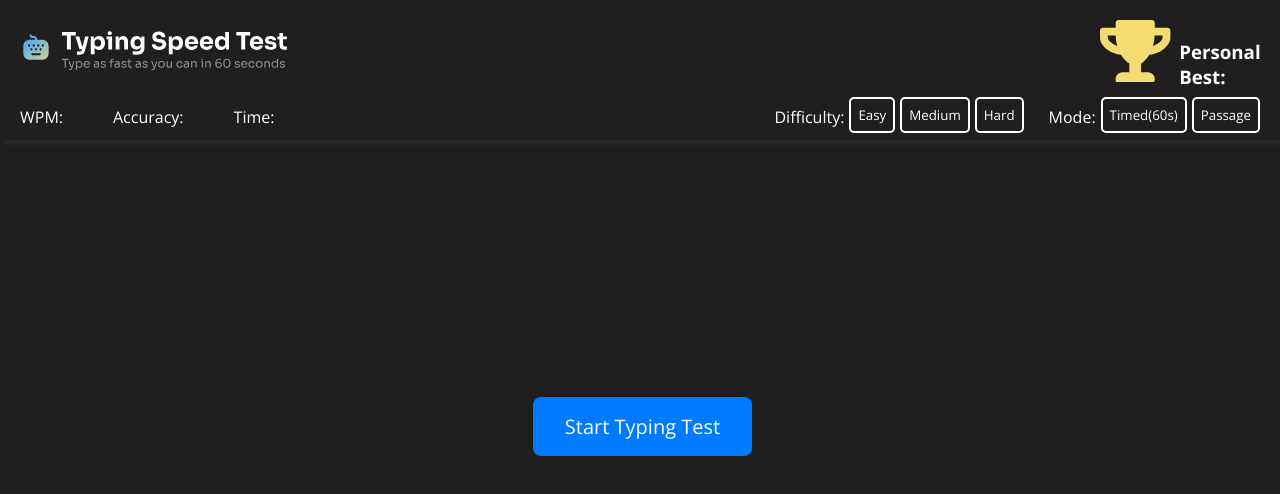
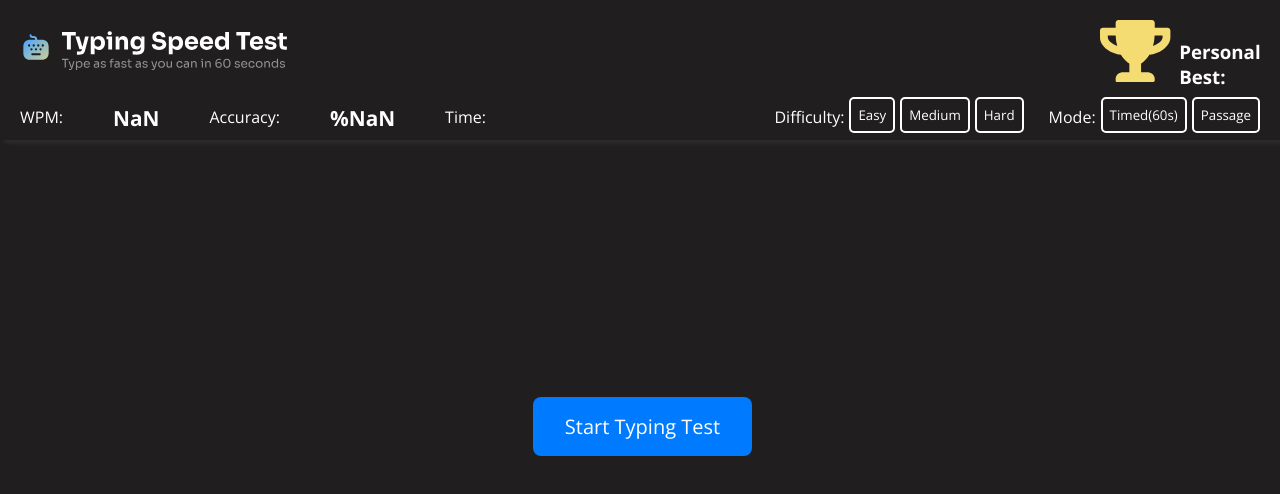
Before and after one commit to busrauflaz/typing-speed-test, a React (Vite) app in the folder typing-speed-test-react/: page / in a window 1280 px wide. Shown: the top 494 px of the page. Built offline with nearby package versions, Linux system fonts and the light colour scheme.

Commit message:
ondorduncu

```diff
--- a/typing-speed-test-react/src/App.jsx
+++ b/typing-speed-test-react/src/App.jsx
@@ -19,7 +19,11 @@ function App(){
 
   const [errorMessage, setErrorMessage] = React.useState("")
 
+  const[wrongTyped, setWrongTyped] = React.useState(0)
+
   let isGameStarted = false
+
+
 
   const { seconds, minutes, hours, isRunning,
     start, pause, resume, restart, } =
@@ -30,6 +34,18 @@ function App(){
         hours: swHours, isRunning: swRunning, start: swStart,
         pause: swPause, reset: swReset, } =
         useStopwatch({ autoStart: false });
+
+
+  function calculateWPM(){
+    const wordsTyped = (pressedKey.length)/5
+    let elapsedSeconds = 0
+
+    {mode=="countdown" && (elapsedSeconds = 60-seconds)}
+    {mode=="stopwatch" && (elapsedSeconds= swMinutes*60 + swSeconds)}
+
+    return Math.round((wordsTyped/elapsedSeconds)*60)
+
+  }
 
   function getRandomText(){
      let index = Math.floor(Math.random() * 10)
@@ -81,18 +97,33 @@ function App(){
 
   React.useEffect(() => {
     function handleKeyDown(event){
+
+      if (event.key.length !== 1) return
+
       console.log("you pressed!", event.key)
 
-      setPressedKey(prevKey => [...prevKey, event.key])
+      setPressedKey(prevKey => {
+        const currentIndex = prevKey.length
+
+        if(text[currentIndex]!=event.key){
+          setWrongTyped(prev => prev+1)
+        }
+
+        return [...prevKey, event.key]
+      })
+
+
     }
 
     document.addEventListener("keydown", handleKeyDown)
+
+
 
     return () =>{
       document.removeEventListener("keydown", handleKeyDown)
     }
 
-  }, [])
+  }, [text, showButton])
 
   const textElements = text.map((letter, index) => <span key={index}
     className={clsx("first",
@@ -100,6 +131,13 @@ function App(){
       index+1 <= pressedKey.length && pressedKey[index]!=letter  && "wrong"
     )}>{letter}</span>
   )
+
+
+
+
+  let accuracy = Math.round(((text.length-wrongTyped)/text.length)*100)
+
+  console.log(wrongTyped)
 
  console.log(text)
 
@@ -128,6 +166,8 @@ function App(){
           mode = {mode}
           difficulty={difficulty}
           showButton={showButton}
+          calculateWPM={calculateWPM}
+          accuracy={accuracy}
          />
       </header>
 
@@ -143,7 +183,7 @@ function App(){
       <p id="error">{errorMessage}</p>
 
 
-
+      {/*  filter: blur(5px); */}
     </>
   )
 }
--- a/typing-speed-test-react/src/Header.jsx
+++ b/typing-speed-test-react/src/Header.jsx
@@ -1,4 +1,5 @@
 import React from "react"
+import clsx from "clsx"
 
 function Header(props){
   const [active, setActive] = React.useState("")
@@ -8,8 +9,19 @@ function Header(props){
           <section id="game-info">
             <div id="header-bottom-left">
               <p>WPM:</p>
-              <p>Accuracy:</p>
-              <p>Time: {!props.showButton && props.mode == "countdown" &&
+              <p className="accuracy">{props.calculateWPM()}</p>
+
+              <p>Accuracy:</p> <p className={clsx(
+                "accuracy",
+                !props.showButton && props.accuracy==100 && "green",
+                !props.showButton && props.accuracy!=100 && "red"
+              )}> %{props.accuracy}</p>
+
+              <p>Time: </p> <p className={clsx(
+                "accuracy",
+                props.mode == "countdown" && props.countdown.minutes!=1 && props.countdown.seconds>10 && "yellow",
+                !props.showButton && props.mode == "countdown" && props.countdown.seconds<=10 && props.countdown.minutes!=1 && "red")}>
+                {!props.showButton && props.mode == "countdown" &&
                 `${props.countdown.minutes}:${props.countdown.seconds}` }
 
                 {!props.showButton && props.mode == "stopwatch" &&
--- a/typing-speed-test-react/src/index.css
+++ b/typing-speed-test-react/src/index.css
@@ -65,7 +65,7 @@ button{
   background-color: hsl(0, 3%, 12%);
   color: rgb(97, 150, 211);
   text-align: center;
-
+  cursor: pointer;
 }
 
 #mode{
@@ -107,7 +107,7 @@ button{
   color: white;
   border: none;
   border-radius: 8px;
- cursor: pointer;
+  cursor: pointer;
 }
 
 #button{
@@ -133,3 +133,30 @@ button{
   color: rgb(97, 150, 211);
   text-align: center;
 }
+
+.accuracy{
+  margin-top: 14px;
+  font-size: 1.3rem;
+  font-weight: bolder;
+}
+
+.accuracy.green{
+  margin-top: 14px;
+  font-size: 1.3rem;
+  font-weight: bolder;
+  color: green;
+}
+
+.accuracy.red{
+  margin-top: 14px;
+  font-size: 1.3rem;
+  font-weight: bolder;
+  color: red;
+}
+
+.accuracy.yellow{
+  margin-top: 14px;
+  font-size: 1.3rem;
+  font-weight: bolder;
+  color: yellow;
+}
```
